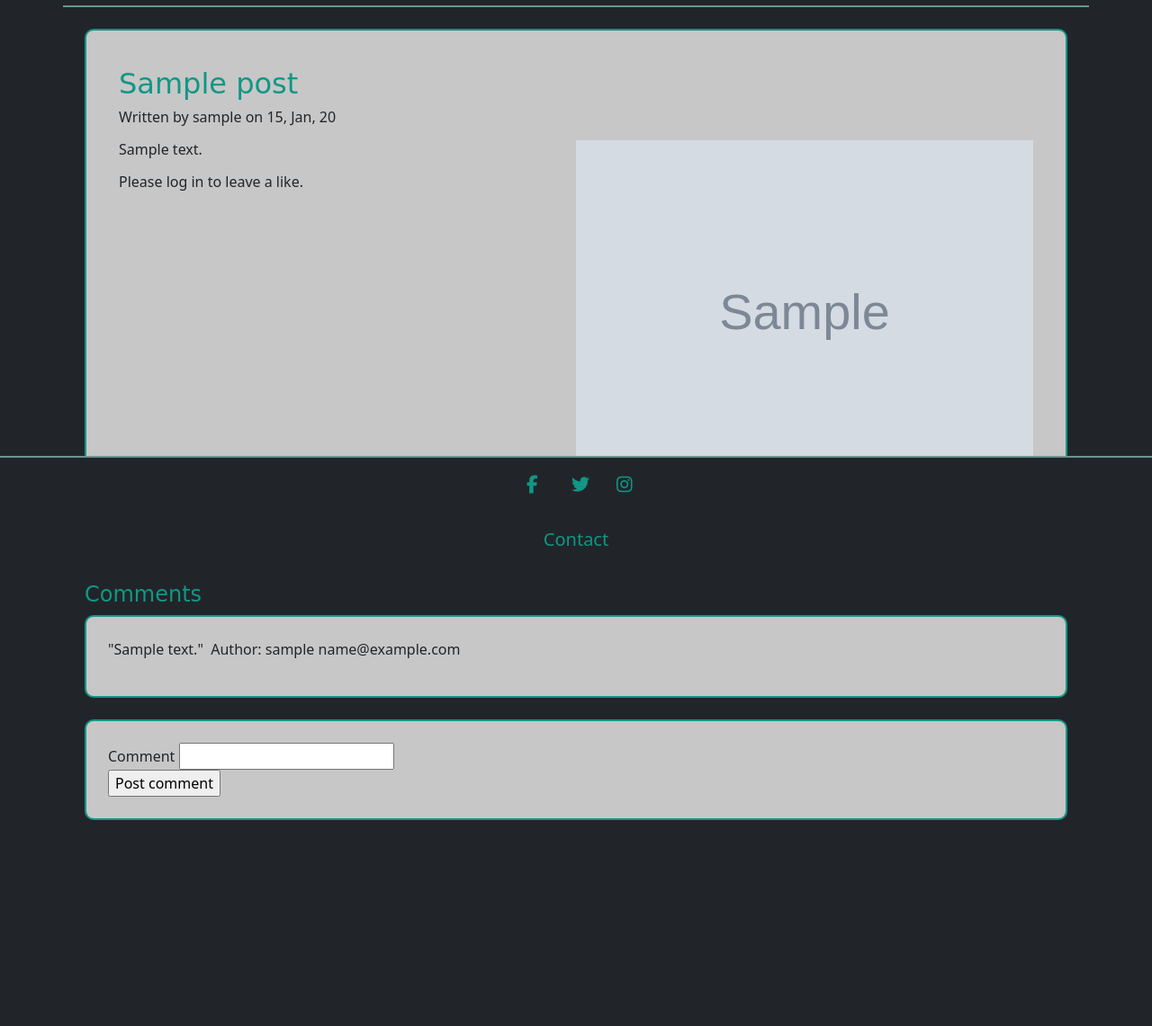
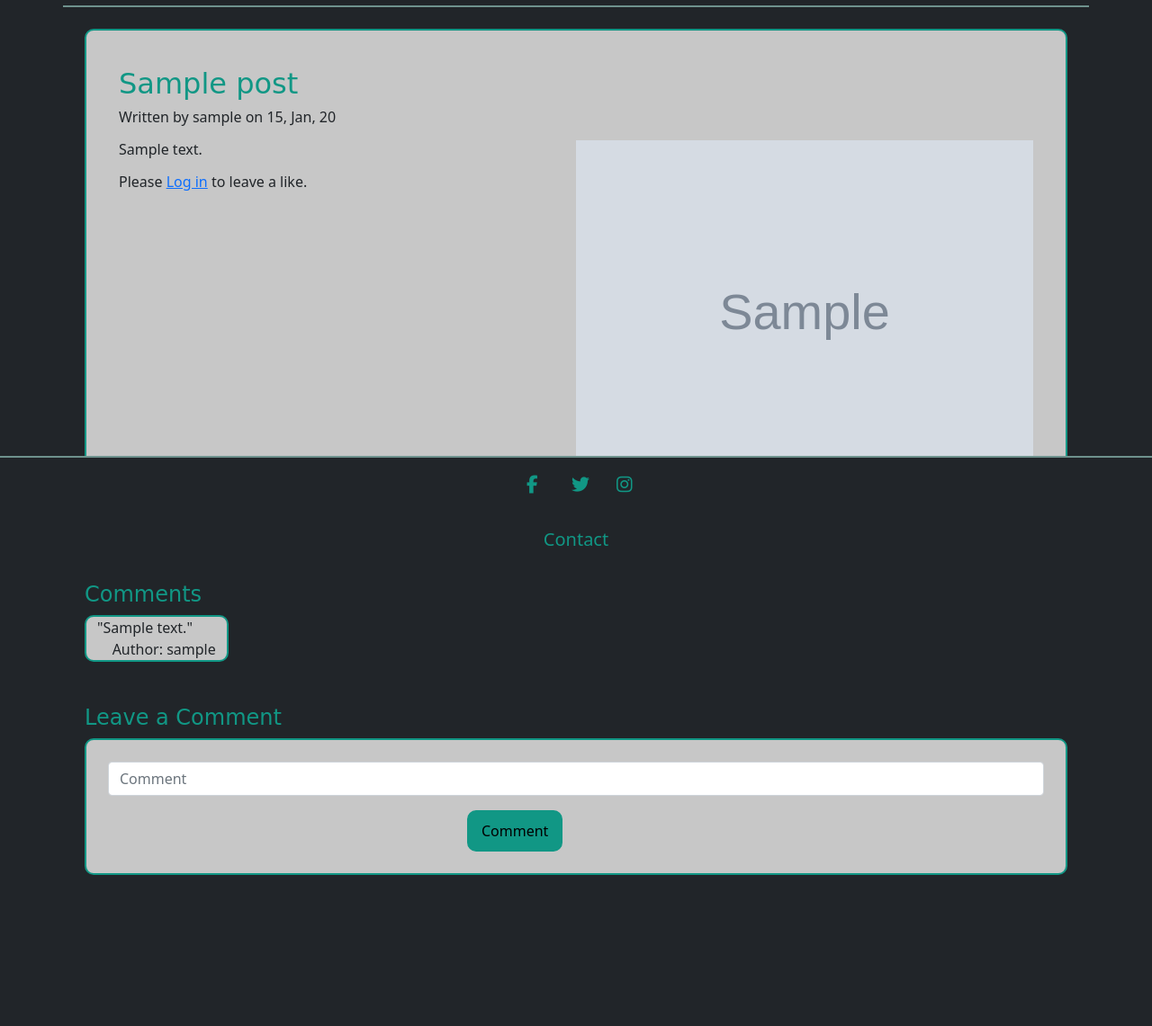
Before and after one commit to Richard-Immergluck/blog-pennythoughts, a Flask app: page /post/1 in a window 1280 px wide. Shown: the part 169-1310 px from the top of the page at 90% size. Before the commit the page ends 1081 px from the top, so only its background shows below. Run offline with Flask 2, Linux system fonts and the light colour scheme; tables that the repository leaves empty hold one stand-in row (values such as "Sample post"); grey boxes marked "Sample" are stand-in pictures; some libraries are stand-ins or nearby versions; some web fonts are replaced.

Commit message:
working but no avatars!

```diff
--- a/pennythoughts/__init__.py
+++ b/pennythoughts/__init__.py
@@ -5,9 +5,6 @@ from flask_moment import Moment
 from flask_migrate import Migrate, MigrateCommand
 from flask_script import Manager
 from flask_mail import Mail
-
-
-
 
 app = Flask(__name__)
 
--- a/pennythoughts/routes.py
+++ b/pennythoughts/routes.py
@@ -72,7 +72,6 @@ def commented():
 def likes():
     tag = Tag.query.all()
     query = request.args.get('query')
-
     if query:
         posts = Post.query.filter(Post.title.contains(query) | Post.content.contains(query))
     else:
@@ -94,7 +93,6 @@ def post(post_id):
     post = Post.query.get_or_404(post_id)
     comments = Comment.query.filter_by(post_id=post_id).order_by(desc(Comment.date)).all()
     form = CommentForm()
-    print(post_id)
     return render_template('post.html', post=post, comments=comments, form=form, greeting=greet)
 
 @app.route('/post/<int:post_id>/comment', methods=['GET', 'POST'])
@@ -192,7 +190,7 @@ def contact():
 def user(username):
     user = User.query.filter_by(username=username).first_or_404()
     most_recent_comment = Comment.query.filter_by(author_id=user.id).order_by(desc(Comment.date)).first()
-    comment = most_recent_comment.content
+
 
     # code to get the id of the most recent post commented on
     string = str(most_recent_comment)
@@ -203,4 +201,4 @@ def user(username):
     post = Post.query.filter_by(id=post_id_number).order_by(desc(Post.date)).first()
     post_title = post.title
 
-    return render_template('user.html', greeting=greet, post=post, user=user, most_recent_comment=most_recent_comment, post_title=post_title, comment=comment)
+    return render_template('user.html', greeting=greet, post=post, user=user, most_recent_comment=most_recent_comment, post_title=post_title)
--- a/pennythoughts/scss/_style.scss
+++ b/pennythoughts/scss/_style.scss
@@ -47,6 +47,7 @@
     text-decoration: none;
     color: black;
 }
+
 /* anchor styling */
 a.post-title {
     text-decoration: none;
@@ -81,6 +82,11 @@ a.post-title {
     font-size: small;
 }
 
+#comment-bubble {
+    background-color: rgb(199, 199, 199);
+    border: 2px solid #119785;
+    border-radius: 10px;
+}
 
 /* Registration page */
 
@@ -155,9 +161,9 @@ a.post-title {
     padding: 20px;
     font-size: 20px;
     width: 50px;
-    }
+}
 
     /* On Hover */
-    .fa:hover {
+.fa:hover {
     opacity: 0.7;
-    }
+}
--- a/pennythoughts/templates/contact.html
+++ b/pennythoughts/templates/contact.html
@@ -35,6 +35,6 @@
     <span style="color: red;">[{{ error }}]</span>
     {% endfor %}
 
-    <button class="btn btn-lg btn-block mt-3" id="contact" type="submit" value="Register">Register</button>
+    <button class="" id="post-like-button" type="submit" value="Register">Contact</button>
 </form>
 {% endblock %}
--- a/pennythoughts/templates/layout.html
+++ b/pennythoughts/templates/layout.html
@@ -82,4 +82,4 @@
     </footer>
 </body>
 <script src="https://cdn.jsdelivr.net/npm/bootstrap@5.0.0-beta2/dist/js/bootstrap.bundle.min.js" integrity="sha384-b5kHyXgcpbZJO/tY9Ul7kGkf1S0CWuKcCD38l8YkeH8z8QjE0GmW1gYU5S9FOnJ0" crossorigin="anonymous"></script>
-</html>`
+</html>
--- a/pennythoughts/templates/login.html
+++ b/pennythoughts/templates/login.html
@@ -16,6 +16,7 @@
                 {{ form.csrf_token }}
                 <br>
                 {{ form_template(form.email, placeholder=form.email.label.text) }}
+
                 {{ form_template(form.password, placeholder=form.password.label.text) }}
                 {% for error in form.email.errors %}
                 <span style="color: red;">[{{ error }}]</span>
--- a/pennythoughts/templates/post.html
+++ b/pennythoughts/templates/post.html
@@ -1,3 +1,4 @@
+{% from "_form_template.html" import form_template %}
 {% extends "layout.html" %}
 
 {% block title %}
@@ -78,7 +79,7 @@
                         </div>
                         {% endif %}
                         {% else %}
-                    Please log in to leave a like.
+                        Please <a href="/login" id="log in">Log in</a> to leave a like.
                         {% endif %}
                     </div>
                 </div>
@@ -87,30 +88,38 @@
         </div>
         <br>
         <br>
+
         <h4 id="post-title">Comments</h4>
-
         {% for comment in comments %}
-    <div class="p-4" id="post-bubble">
+        <div class="container">
             <div class="row">
-            <div class="col-2">
+                <div class="col-auto" id="comment-bubble">
+                    <span>"{{ comment.content }}" <br> &nbsp&nbsp&nbsp&nbspAuthor:&nbsp{{ comment.owns.username }}
+                    </span>
+                </div>
+                <div class="col-2 img-fluid" id="avatar-div">
 
                 </div>
-            <div class="col-10">
-            </div>
-            <p>"{{ comment.content }}"&nbsp&nbspAuthor: {{ comment.owns.username }} {{ comment.owns.email }}</p>
             </div>
         </div>
         <br>
         {% endfor %}
+        <br>
+        <h4 id="post-title">Leave a Comment</h4>
         <div class="p-4" id="post-bubble">
             <form method="POST" action="{{ url_for('post_comment', post_id=post.id) }}">
                 {{ form.hidden_tag() }}
                 <div class="">
-                {{ form.comment.label }} {{ form.comment }}
-                {% for error in form.comment.errors %}<span style="color: red;">[{{ error }}]</span>
+                    {{ form_template(form.comment, placeholder=form.comment.label.text) }}
+                    {% for error in form.comment.errors %}
+                    <span style="color: red;">[{{ error }}]</span>
                     {% endfor %}
                 </div>
-            <div class="">{{ form.submit() }}</div>
+                <div class="row justify-content-center">
+                    <div class="col-3">
+                        <button class="" id="post-like-button" type="submit" value="Register">Comment</button>
+                    </div>
+                </div>
             </form>
         </div>
     </div>
```
Also changed, not shown: pennythoughts/models.py (+8 -2 lines), pennythoughts/templates/about.html (+10 -1 lines), pennythoughts/templates/allposts.html (+22 -23 lines), pennythoughts/templates/user.html (+26 -20 lines), pennythoughts/static/css/main.css. Lines whose indentation alone changed are shown as unchanged.
